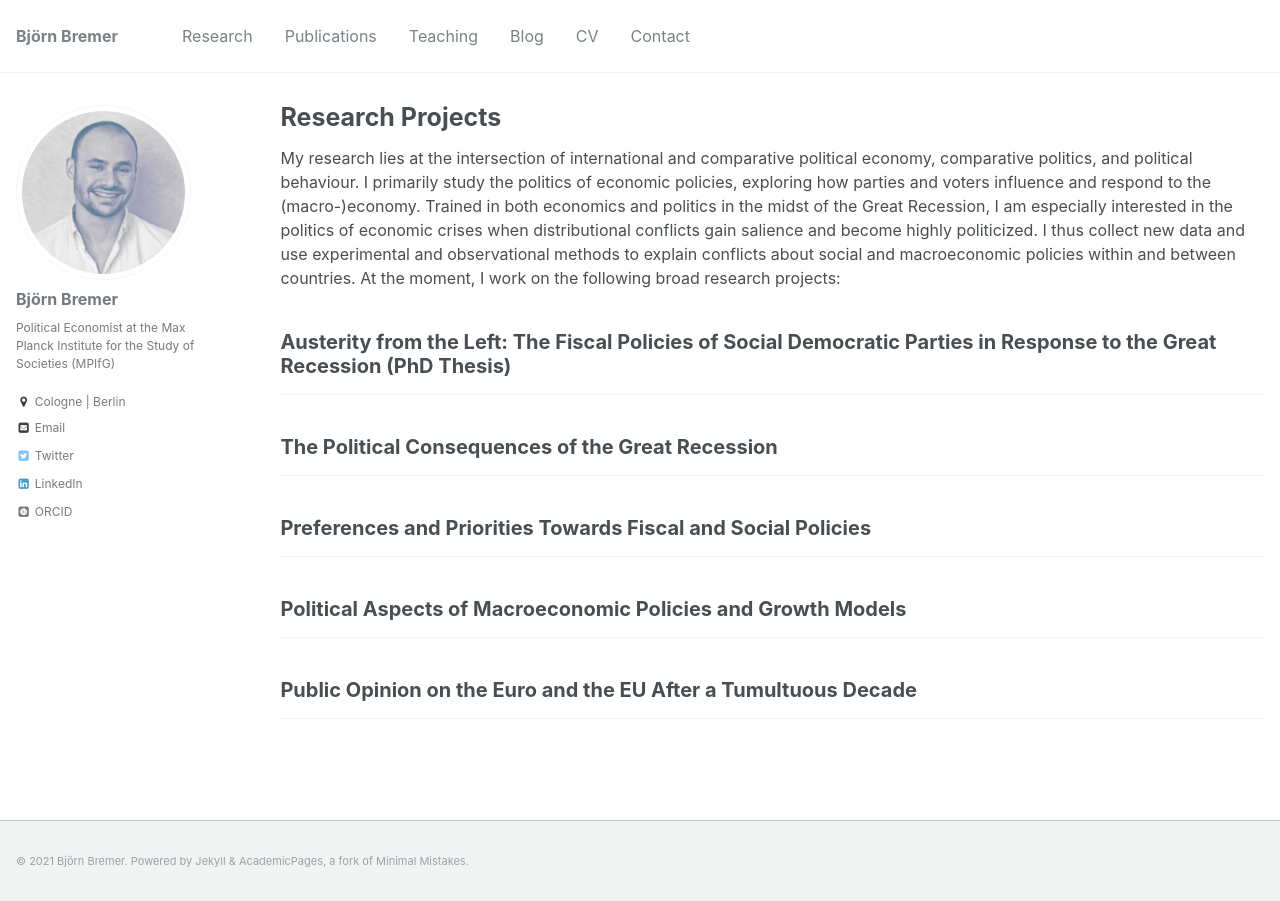
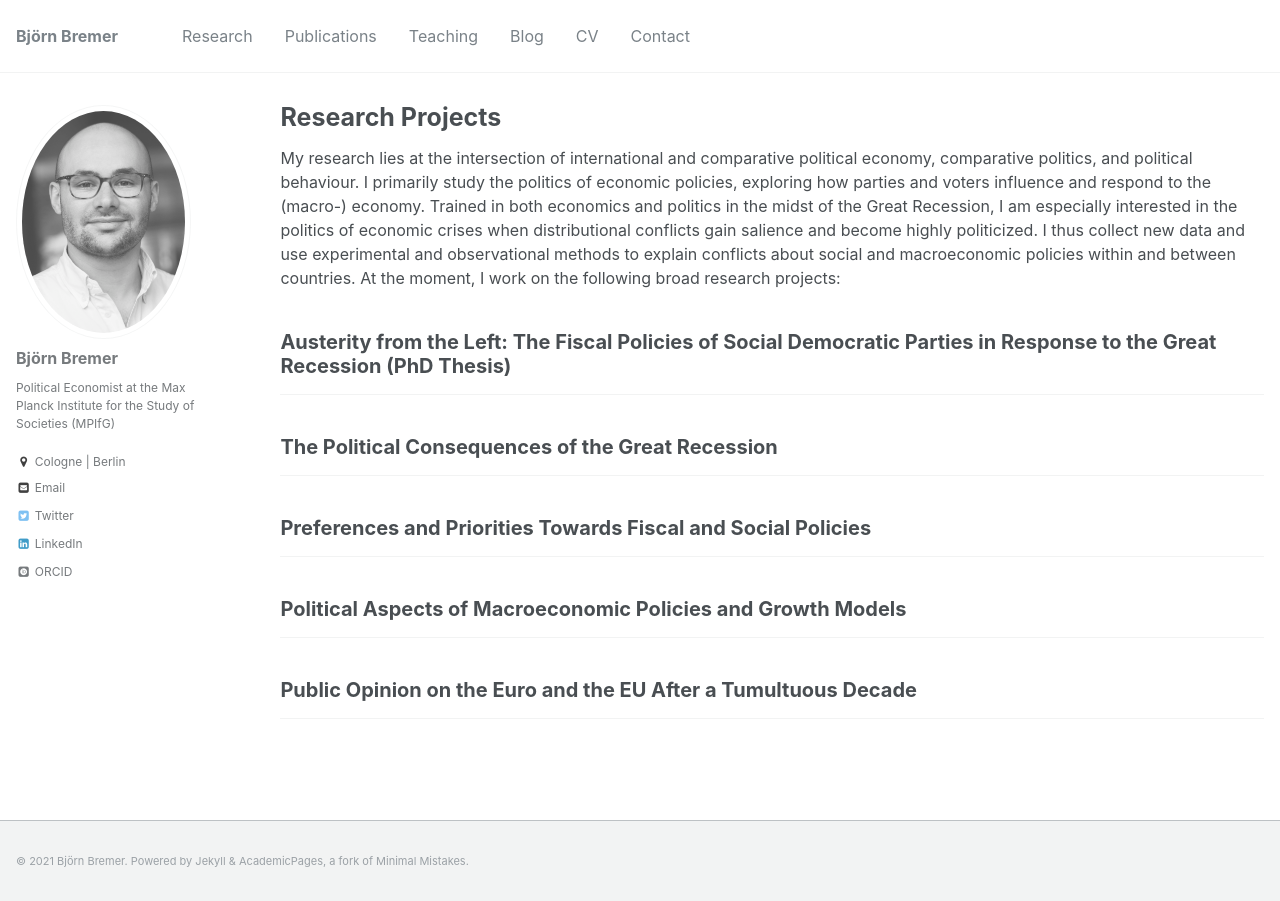
Before and after one commit to bjoernbremer/bjoernbremer.github.io, a Jekyll site: the page built from _pages/projects.html, in a window 1280 px wide. Built offline with Jekyll 4.4.1, drawn with Linux system fonts in a browser that asks for light colours; some web fonts are replaced.

Commit message:
update website

```diff
--- a/_config.yml
+++ b/_config.yml
@@ -81,7 +81,7 @@ analytics:
 # Site Author
 author:
   name             : "Björn Bremer"
-  avatar           : "potrait_bjoern.jpg"
+  avatar           : "Bremer_Bjoern-graustufen.jpg"
   bio              : "Political Economist at the Max Planck Institute for the Study of Societies (MPIfG)"
   location         : "Cologne | Berlin"
   employer         :
--- a/_pages/projects.html
+++ b/_pages/projects.html
@@ -7,7 +7,7 @@ author_profile: true
 
 {% include base_path %}
 
-<p>My research lies at the intersection of international and comparative political economy, comparative politics, and political behaviour. I primarily study the politics of economic policies, exploring how parties and voters influence and respond to the (macro-)economy. Trained in both economics and politics in the midst of the Great Recession, I am especially interested in the politics of economic crises when distributional conflicts gain salience and become highly politicized. I thus collect new data and use experimental and observational methods to explain conflicts about social and macroeconomic policies within and between countries. At the moment, I work on the following broad research projects:</p>
+<p>My research lies at the intersection of international and comparative political economy, comparative politics, and political behaviour. I primarily study the politics of economic policies, exploring how parties and voters influence and respond to the (macro-) economy. Trained in both economics and politics in the midst of the Great Recession, I am especially interested in the politics of economic crises when distributional conflicts gain salience and become highly politicized. I thus collect new data and use experimental and observational methods to explain conflicts about social and macroeconomic policies within and between countries. At the moment, I work on the following broad research projects:</p>
 
 {% for post in site.projects %}
   {% include archive-single.html %}
```
Also changed, not shown: images/Bremer_Bjoern-graustufen.jpg (added).
